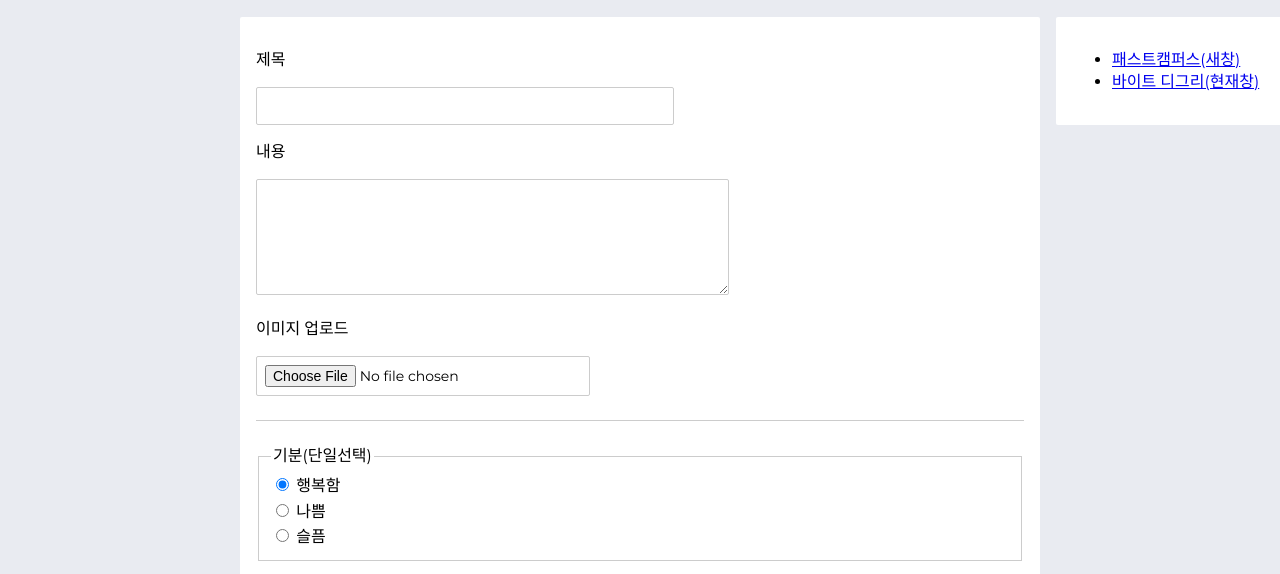
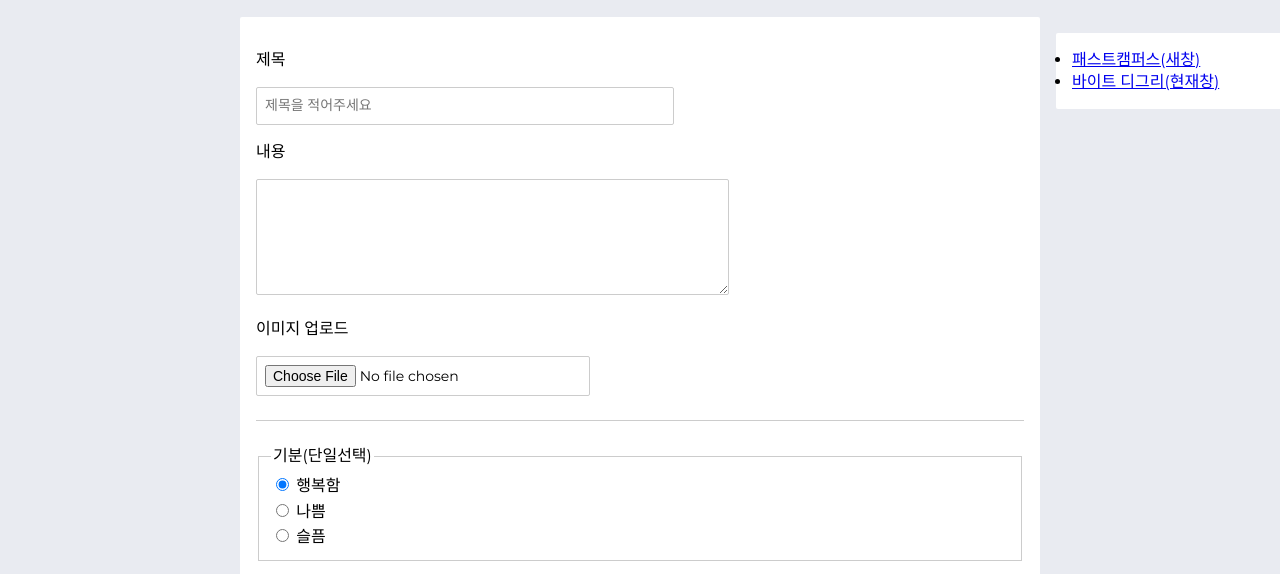
Before and after one commit to bboraCho/KDT_HW, a plain HTML site: page byte-degree-html(4주차 과제)/src/index.html in a window 1280 px wide. Shown: the part 146-720 px from the top of the page. Drawn offline with Linux system fonts and the light colour scheme; files that its build step writes are made by us from their sources; files whose address does not match are found by name.

Commit message:
피드백 받은 내용을 토대로 수정함

```diff
--- a/byte-degree-html(4주차 과제)/src/index.html
+++ b/byte-degree-html(4주차 과제)/src/index.html
@@ -5,11 +5,14 @@
         <meta name="viewport" content="width=device-width, initial-scale=1.0" />
         <meta http-equiv="X-UA-Compatible" content="ie=edge" />
         <!-- 01. 기본경로 설정하기(이곳에 작성) -->
-        <link rel="stylesheet" href="./assets/css/index.css" />
+        <!-- <link rel="stylesheet" href="./assets/css/index.css" /> -->
+        <base href="./assets/" />
+        <link rel="stylesheet" href="./css/index.css" />
         <link
             href="https://fonts.googleapis.com/css?family=Montserrat|Nanum+Gothic&display=swap"
             rel="stylesheet"
         />
+
         <!-- 02. 브라우저 타이틀 표시하기(이곳에 작성) -->
         <title>MY BLOG</title>
         <script src="./js/main.js"></script>
@@ -41,7 +44,12 @@
                         <p>
                             <label>
                                 제목<br />
-                                <input type="text" name="subject" />
+                                <!-- <input type="text" name="subject" /> -->
+                                <input
+                                    type="text"
+                                    name="subject"
+                                    placeholder="제목을 적어주세요"
+                                />
                             </label>
                         </p>
                         <p>
@@ -202,8 +210,8 @@
                 </div>
             </section>
             <!-- 우측 링크 영역 -->
-            <nav class="links">
-                <ul>
+            <!-- <nav class="links"> -->
+            <ul class="links">
                 <li>
                     <a href="https://www.fastcampus.co.kr" target="_blank">
                         패스트캠퍼스(새창)
@@ -215,7 +223,7 @@
                     </a>
                 </li>
             </ul>
-            </nav>
+            <!-- </nav> -->
         </main>
         <!-- 푸터 -->
         <footer class="footer">
```
Lines whose indentation alone changed are shown as unchanged.
